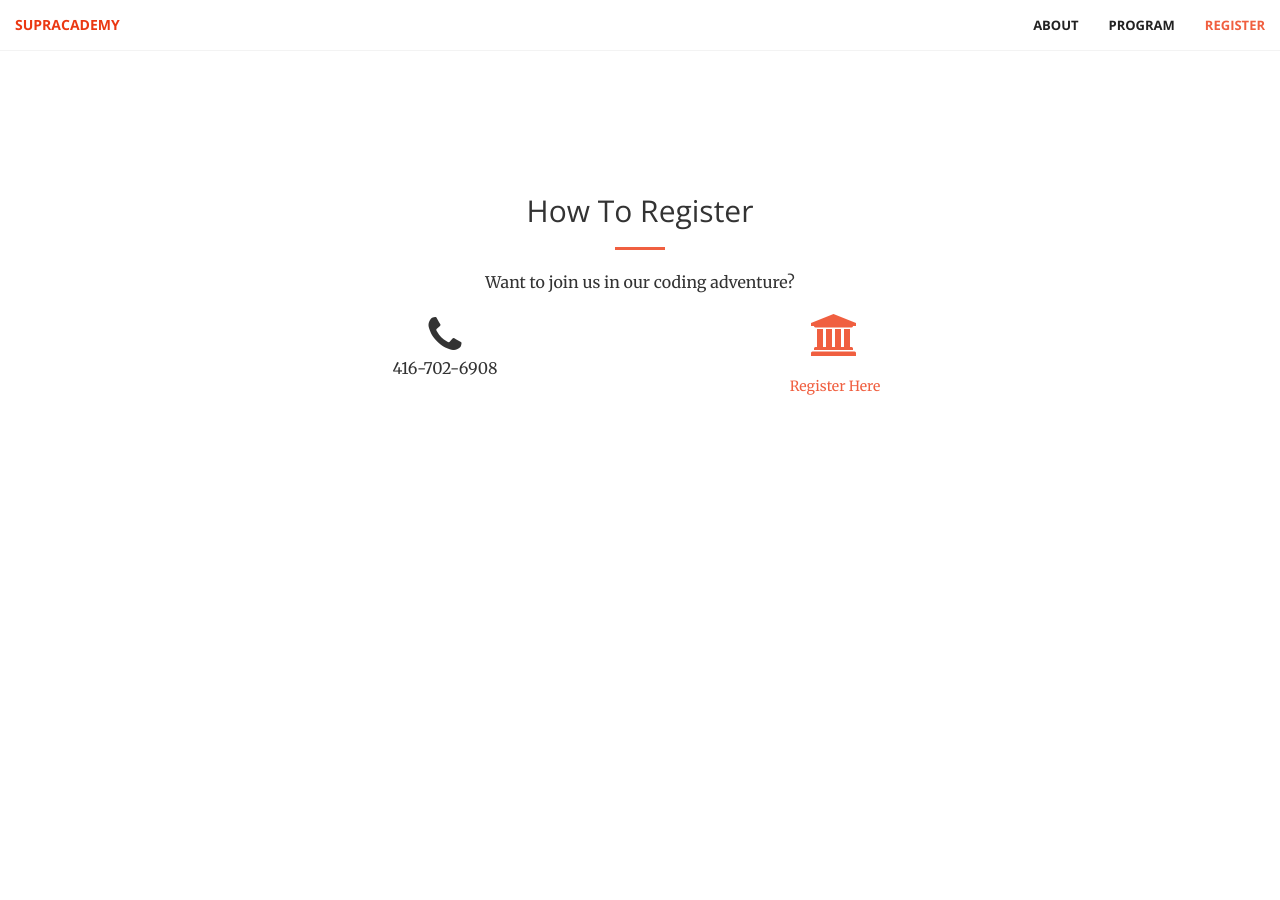
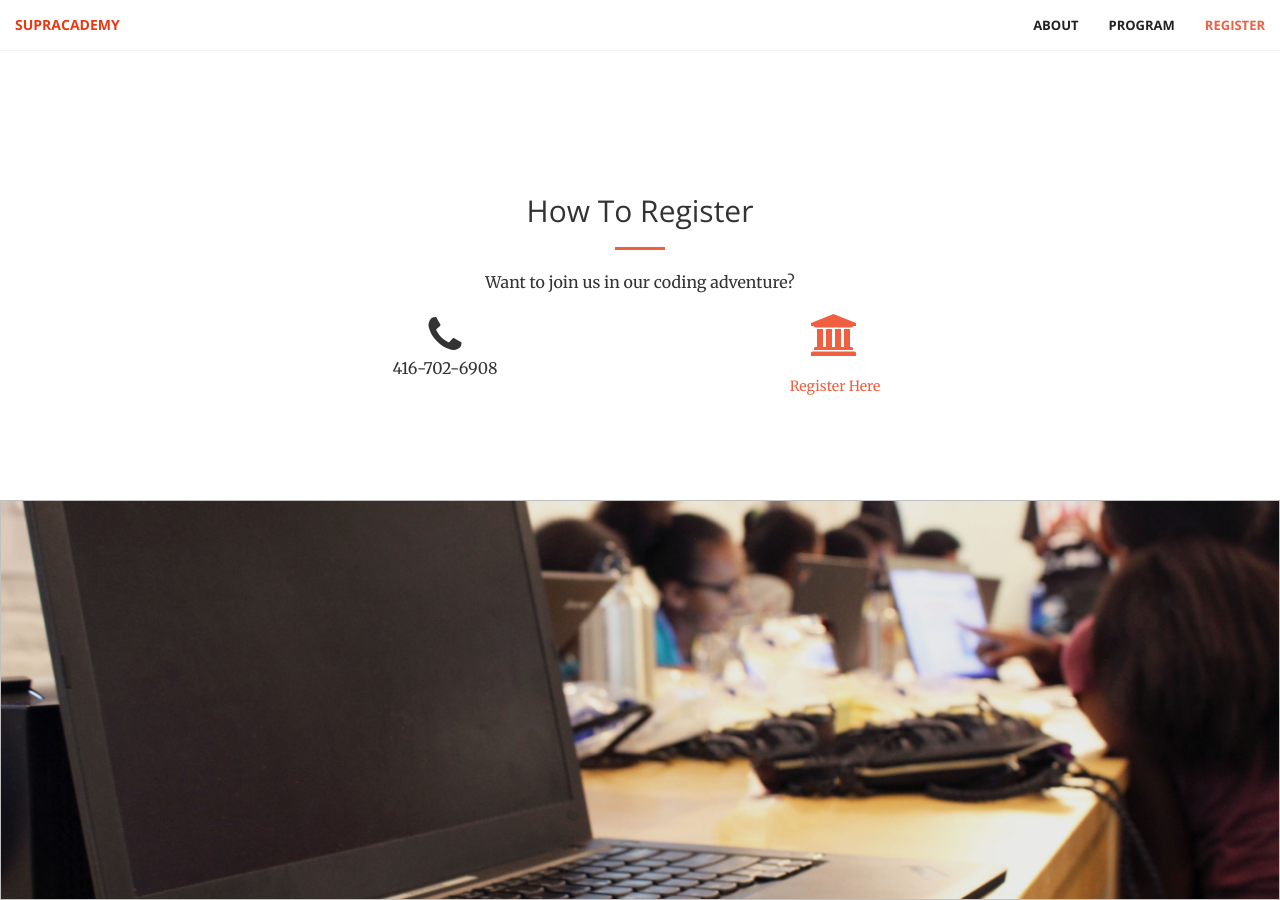
Before and after one commit to ojagostini/supracademy.com, a Jekyll site: the page kidscode/index.html, which Jekyll copies as it is, in a window 1280 px wide and 900 px high, scrolled down 2210 px. Built offline with Jekyll 4.4.1, drawn with Linux system fonts in a browser that asks for light colours; before the commit the page ends 2710 px from its top, so only the background shows below that; grey boxes are pictures that could not be loaded.

Commit message:
adding slider to kidscode page

```diff
--- a/kidscode/index.html
+++ b/kidscode/index.html
@@ -199,6 +199,81 @@
     </section>
 
 
+ <style>
+
+.slide {
+  width: 100%;
+  height: 400px;
+  opacity: 1;
+}
+
+.hiding {
+  width: 100%;
+  height: 400px;
+
+  position: absolute;
+  top: 0;
+
+  opacity: 0;
+
+  transition-delay: 1s;
+  transition: all 2.0s ease-out;
+}
+
+
+
+</style>
+
+
+<div style="width:100%;height: 400px;overflow: hidden; position: absolute;">
+  <img class="slide" style="background: url(img/1.jpg) center;background-size:cover;"></img>
+  <img class="slide" style="background: url(img/2.jpg) center;background-size:cover;"></img>
+  <img class="slide" style="background: url(img/3.jpg) center;background-size:cover;"></img>
+  <img class="slide" style="background: url(img/4.jpg) center;background-size:cover;"></img>
+</div>
+
+
+
+<script>
+
+//can also use var slides = document.getElementsByClassName('slide');
+var slides = document.querySelectorAll('.slide');
+
+var currentSlide = 0;
+var slideInterval = setInterval(nextSlide,4000);
+
+var next = document.getElementById('next');
+
+next.onclick = function() {
+    pauseSlideshow();
+    nextSlide();
+};
+
+function nextSlide() {
+  slides[currentSlide].className = "hiding";
+  currentSlide = (currentSlide+1)%slides.length;
+  slides[currentSlide].className = "slide";
+}
+
+
+document.getElementById("previous").addEventListener("click", function(){
+  pauseSlideshow();
+
+  slides[currentSlide].className = "hiding";
+  currentSlide = (currentSlide-1+slides.length)%slides.length;
+  slides[currentSlide].className = "slide";
+});
+
+
+// pause/play
+var pauseButton = document.getElementById('pause');
+function pauseSlideshow() {
+    pauseButton.innerHTML = 'Play';
+    clearInterval(slideInterval);
+}
+
+</script>
+
 
 
     <!-- jQuery -->
```
Also changed, not shown: kidscode/img/1.jpg (added), kidscode/img/2.jpg (added), 2 other files.
